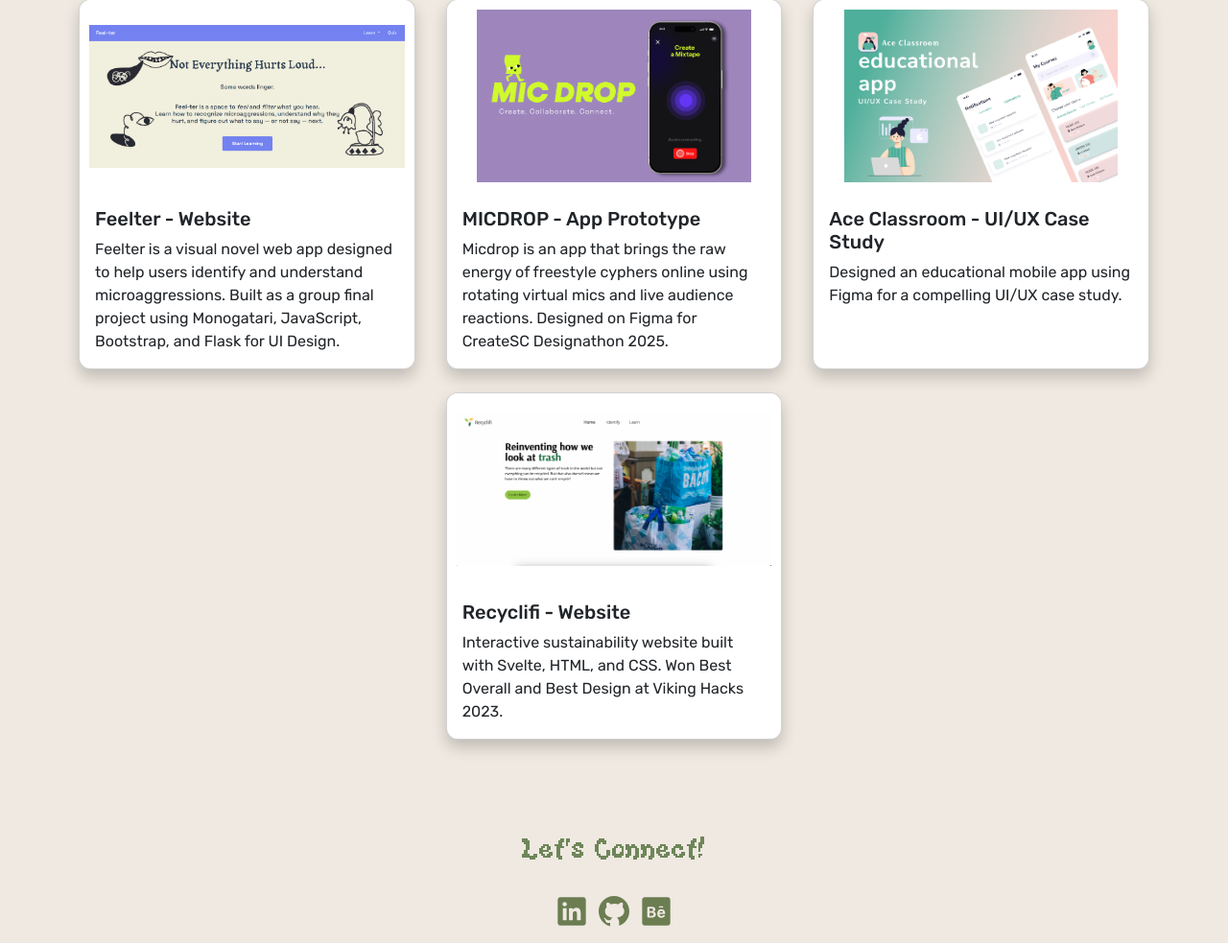
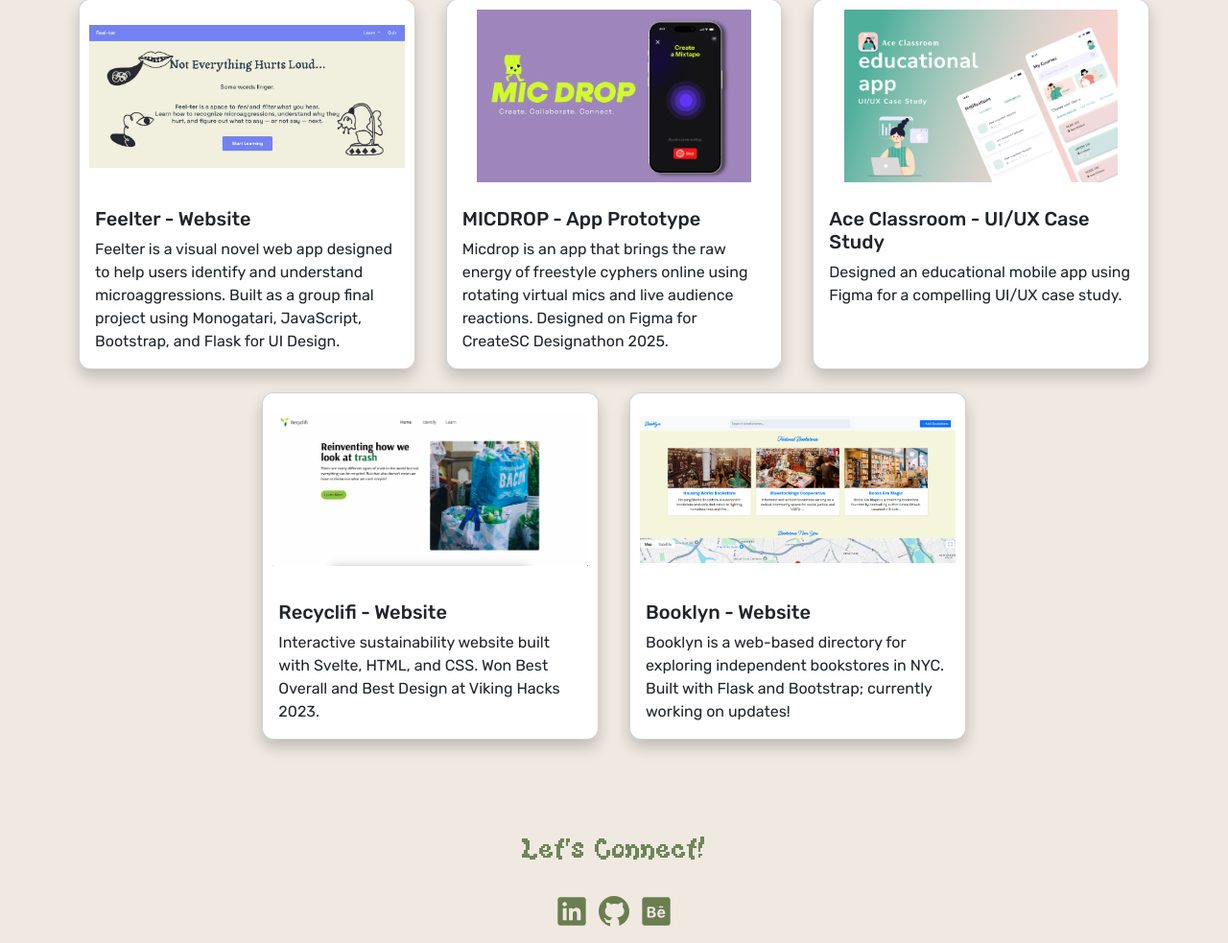
Before and after one commit to claryssayuanwie/portfolio, a Flask app: page / in a window 1280 px wide. Shown: the part 1464-2447 px from the top of the page at 96% size. Run offline with Flask 3, Linux system fonts and the light colour scheme.

Commit message:
update project

```diff
--- a/templates/homepage.html
+++ b/templates/homepage.html
@@ -232,9 +232,9 @@
       </div>
 
       <!-- Booklyn -->
-       <!--
+
       <div class="col-xl-4 col-lg-5 col-md-6">
-        <a href="https://booklyn.vercel.app/" target="_blank" class="text-decoration-none text-reset">
+        <a href="https://booklyn-nyc.vercel.app/" target="_blank" class="text-decoration-none text-reset">
           <div class="card h-100">
             <img src="{{ url_for('static', filename='images/booklyn_final.png') }}"
                  class="card-img-top"
@@ -249,7 +249,6 @@
         </a>
       </div>
 
-      -->
     </div>
   </div>
 </section>
```
Also changed, not shown: static/images/booklyn_final.png.
